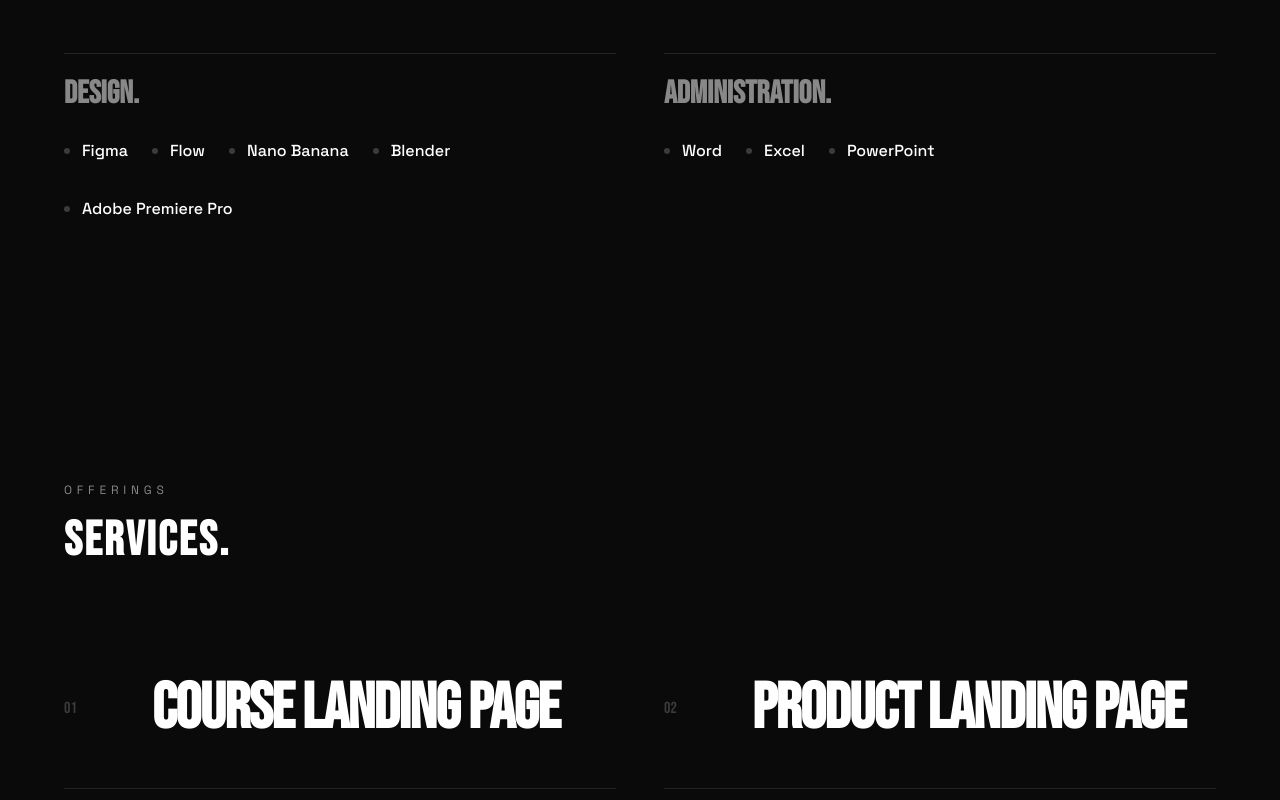
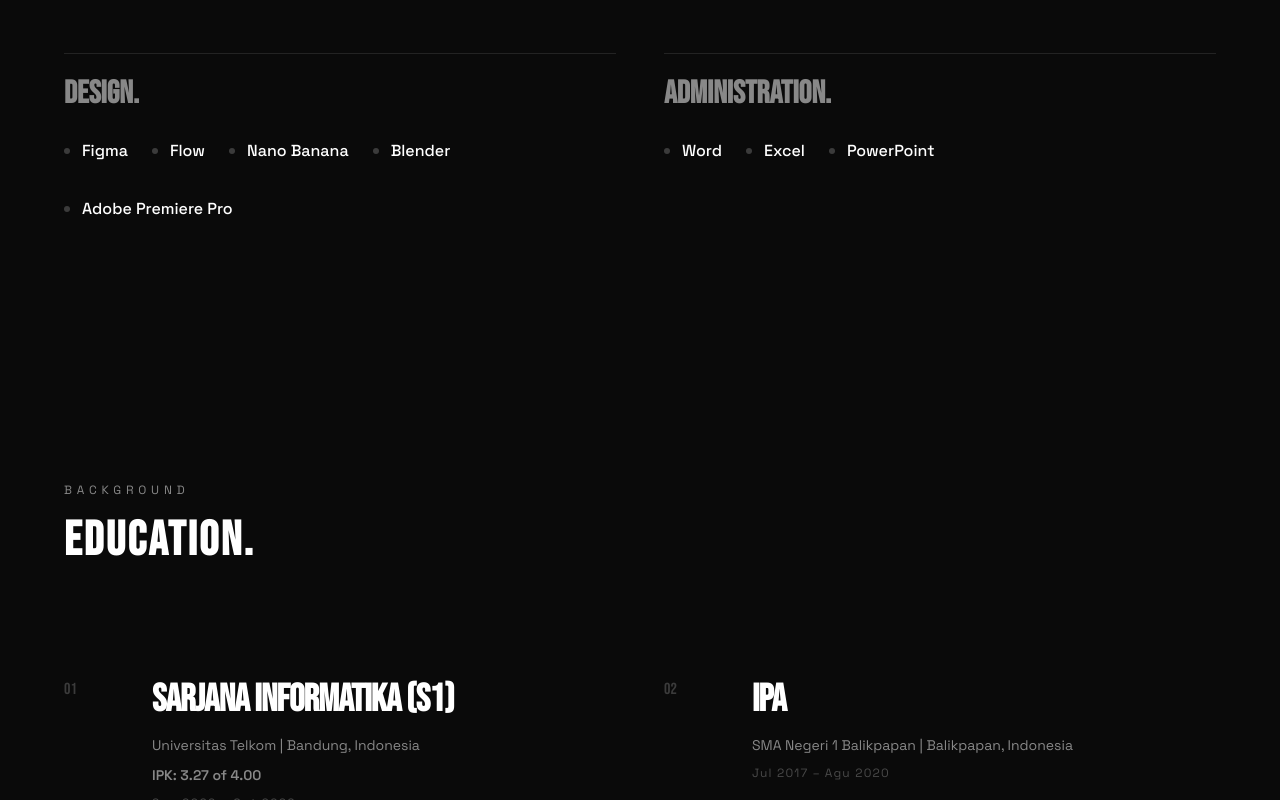
Before and after one commit to Fluffyware/Portofolio, a website built with Vite: page index.html in a window 1280 px wide. Shown: the part 2000-2800 px from the top of the page. Built offline with nearby package versions, Linux system fonts and the light colour scheme; some packages are replaced by stand-ins of ours; files whose address does not match are found by name.

Commit message:
feat: Replace the 'Services' section with a new 'Education' section, updating content, rendering logic, and styling.

```diff
--- a/index.html
+++ b/index.html
@@ -84,7 +84,7 @@
       <div class="nav-links">
         <a href="#about" class="nav-link">About</a>
         <a href="#skills" class="nav-link">Skills</a>
-        <a href="#services" class="nav-link">Services</a>
+        <a href="#education" class="nav-link">Education</a>
         <a href="#portfolio" class="nav-link">Works</a>
         <a href="#contact" class="nav-link">Contact</a>
       </div>
@@ -168,13 +168,13 @@
         </div>
       </section>
 
-      <!-- Services -->
-      <section class="services" id="services">
+      <!-- Education -->
+      <section class="services" id="education">
         <div class="container">
-          <span class="section-label">Offerings</span>
-          <h2 class="section-title">SERVICES.</h2>
-          <div class="services-grid" id="servicesGrid">
-            <!-- Services injected by JS -->
+          <span class="section-label">Background</span>
+          <h2 class="section-title">EDUCATION.</h2>
+          <div class="services-grid" id="educationGrid">
+            <!-- Education injected by JS -->
           </div>
         </div>
       </section>
--- a/src/data.js
+++ b/src/data.js
@@ -25,42 +25,23 @@ export const skills = [
   }
 ];
 
-export const services = [
+export const education = [
   {
     id: 1,
-    title: "Course Landing Page",
-    description: "High-converting landing pages tailored for online courses and educational platforms.",
-    icon: "🎓"
+    degree: "Sarjana Informatika (S1)",
+    institution: "Universitas Telkom",
+    location: "Bandung, Indonesia",
+    gpa: "IPK: 3.27 of 4.00",
+    period: "Sep 2020 – Oct 2022",
+    icon: "�"
   },
   {
     id: 2,
-    title: "Product Landing Page",
-    description: "Launch your product with a high-impact, persuasive landing page designed to convert visitors into customers.",
-    icon: "📦"
-  },
-  {
-    id: 3,
-    title: "Company Profile",
-    description: "Professional and modern company profile websites to establish your brand's digital presence.",
-    icon: "🏢"
-  },
-  {
-    id: 4,
-    title: "Wedding Invitation",
-    description: "Elegan and interactive digital wedding invitations with RSVP and gallery features.",
-    icon: "💍"
-  },
-  {
-    id: 5,
-    title: "Simple System",
-    description: "Efficient and easy-to-use custom internal systems or basic web applications.",
-    icon: "⚙️"
-  },
-  {
-    id: 6,
-    title: "Event Website",
-    description: "Comprehensive websites for events, conferences, or festivals including registration and schedules.",
-    icon: "🎫"
+    degree: "IPA",
+    institution: "SMA Negeri 1 Balikpapan",
+    location: "Balikpapan, Indonesia",
+    period: "Jul 2017 – Agu 2020",
+    icon: "📚"
   }
 ];
 
--- a/src/main.js
+++ b/src/main.js
@@ -1,5 +1,5 @@
 import './style.css';
-import { projects, skills, services } from './data.js';
+import { projects, skills, education } from './data.js';
 import {
   initAnimations,
   initSmoothScroll
@@ -27,7 +27,7 @@ document.addEventListener('DOMContentLoaded', () => {
 function renderContent() {
   renderPortfolio();
   renderSkills();
-  renderServices();
+  renderEducation();
 }
 
 // Digital Studio Portfolio Rendering
@@ -83,59 +83,32 @@ function renderSkills() {
   });
 }
 
-// Services Journey Rendering
-function renderServices() {
-  const grid = document.getElementById('servicesGrid');
+// Education Journey Rendering
+function renderEducation() {
+  const grid = document.getElementById('educationGrid');
   if (!grid) return;
   grid.innerHTML = '';
 
-  services.forEach((service, index) => {
+  education.forEach((edu, index) => {
     const item = document.createElement('div');
-    item.className = 'service-item';
+    item.className = 'education-item';
     item.dataset.index = index;
 
     const displayIndex = String(index + 1).padStart(2, '0');
 
     item.innerHTML = `
-      <div class="service-main">
-        <span class="service-number">${displayIndex}</span>
-        <h3 class="service-title">${service.title}</h3>
-      </div>
-      <div class="service-detail">
-        <div class="service-detail-inner">
-          <p class="service-description">${service.description}</p>
-          <div class="service-tags">
-            <span class="service-tag">BESPOKE</span>
-            <span class="service-tag">DIGITAL</span>
-            <span class="service-tag">2026</span>
-          </div>
+      <div class="education-main">
+        <span class="education-number">${displayIndex}</span>
+        <div class="education-info">
+          <h3 class="education-degree">${edu.degree}</h3>
+          <p class="education-institution">${edu.institution} | ${edu.location}</p>
+          ${edu.gpa ? `<p class="education-gpa">${edu.gpa}</p>` : ''}
+          <p class="education-period">${edu.period}</p>
         </div>
       </div>
-      <div class="service-line"></div>
+      <div class="education-line"></div>
     `;
 
     grid.appendChild(item);
   });
 }
-
-// Education Journey Rendering
-function renderEducation() {
-  const list = document.getElementById('education-list');
-  if (!list) return;
-
-  education.forEach(item => {
-    const row = document.createElement('div');
-    row.className = 'cv-item';
-
-    row.innerHTML = `
-      <div class="cv-year">${item.date}</div>
-      <div class="cv-info">
-        <h3>${item.degree}</h3>
-        <span style="color: #ffffff; font-weight: 700; letter-spacing: 0.1em; font-size: 0.8rem; border-bottom: 1px solid #333; padding-bottom: 4px;">${item.school}</span>
-        <p style="margin-top: 1.5rem; color: #888;">${item.description}</p>
-      </div>
-    `;
-
-    list.appendChild(row);
-  });
-}
--- a/src/style.css
+++ b/src/style.css
@@ -710,6 +710,122 @@ section {
   }
 }
 
+/* Education Section - Reusing service styles */
+.education-item {
+  position: relative;
+  cursor: pointer;
+  padding: var(--space-xl) 0;
+  transition: var(--transition-base);
+}
+
+.education-main {
+  display: flex;
+  align-items: flex-start;
+  gap: var(--space-xl);
+  position: relative;
+  z-index: 2;
+}
+
+.education-number {
+  font-family: var(--font-display);
+  font-size: var(--text-base);
+  opacity: 0.2;
+  transition: var(--transition-base);
+  min-width: 40px;
+}
+
+.education-info {
+  flex: 1;
+}
+
+.education-degree {
+  font-family: var(--font-display);
+  font-size: clamp(1.5rem, 3vw, 2.5rem);
+  text-transform: uppercase;
+  letter-spacing: -0.02em;
+  margin: 0 0 var(--space-xs) 0;
+  line-height: 1.2;
+  transition: var(--transition-base);
+}
+
+.education-institution {
+  font-size: var(--text-sm);
+  color: var(--color-muted);
+  margin: var(--space-2xs) 0;
+  line-height: 1.5;
+}
+
+.education-gpa {
+  font-size: var(--text-sm);
+  color: var(--color-muted);
+  margin: var(--space-3xs) 0;
+  font-weight: 600;
+}
+
+.education-period {
+  font-size: var(--text-xs);
+  color: var(--color-muted);
+  margin-top: var(--space-2xs);
+  letter-spacing: 0.1em;
+  opacity: 0.5;
+}
+
+.education-line {
+  position: absolute;
+  bottom: 0;
+  left: 0;
+  width: 100%;
+  height: 1px;
+  background: var(--color-border);
+  transform-origin: left;
+  transition: transform 0.6s var(--ease-out), background 0.6s var(--ease-out);
+}
+
+/* Hover Effects for Education */
+.education-item:hover {
+  background: rgba(255, 255, 255, 0.02);
+  padding-left: var(--space-m);
+}
+
+.education-item:hover .education-number {
+  opacity: 1;
+  color: #ffffff;
+}
+
+.education-item:hover .education-degree {
+  text-shadow: 0 0 30px rgba(255, 255, 255, 0.1);
+}
+
+.education-item:hover .education-line {
+  background: #ffffff;
+}
+
+.education-item::before {
+  content: "";
+  position: absolute;
+  top: 0;
+  left: 0;
+  width: 2px;
+  height: 0;
+  background: #ffffff;
+  transition: height var(--transition-base);
+}
+
+.education-item:hover::before {
+  height: 100%;
+}
+
+@media (max-width: 768px) {
+  .education-main {
+    gap: var(--space-s);
+  }
+
+  .education-degree {
+    font-size: 1.5rem;
+  }
+}
+
+
 /* Footer */
 footer {
   padding: var(--space-3xl) 5vw;
```
Also changed, not shown: assets/bantutugas.png (added).
